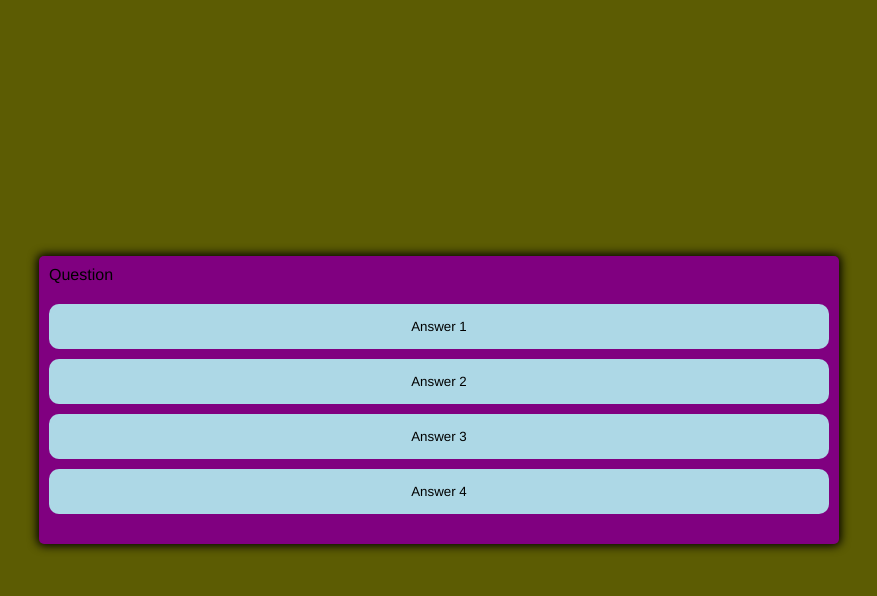
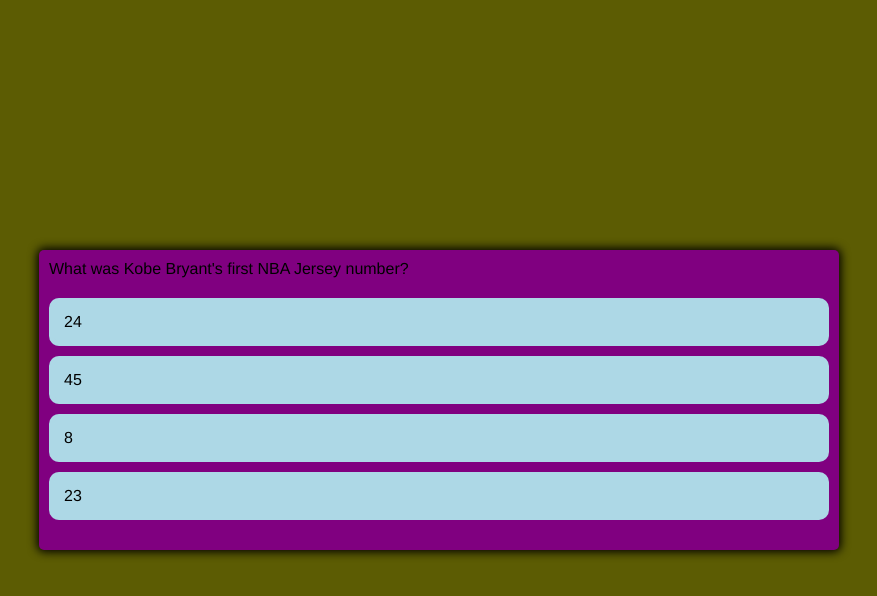
Before and after one commit to IanLi1023/Kobe-Bryant-Quiz-App, a plain HTML site: page index.html in a window 1280 px wide. Both pictures are taken after a click on the button "Start". Shown: the whole page, without its empty margins (201-1078 px from the left). Drawn offline with Linux system fonts and the light colour scheme.

Commit message:
added next and restart button, added questions, made buttons carousel

```diff
--- a/assets/script.js
+++ b/assets/script.js
@@ -1,40 +1,129 @@
 const startButton = document.getElementById('start-btn')
-const questionContainerElement = document.getElementById('question-box')
+const nextButton = document.getElementById('next-btn')
+const questionBoxElement = document.getElementById('question-box')
+const questionElement = document.getElementById('question')
+const answerButtonsElement = document.getElementById('answer-buttons')
 
+let shuffledQuestions, currentQuestionIndex
 
 startButton.addEventListener('click', startGame)
+nextButton.addEventListener('click', () => {
+    currentQuestionIndex++
+    setNextQuestion()
+})
 
 function startGame() {
     console.log('started')
     startButton.classList.add('hide');
-    questionContainerElement.classList.remove('hide');
+    shuffledQuestions = questions.sort(() => Math.random() - 0.5)
+    currentQuestionIndex = 0
+    questionBoxElement.classList.remove('hide');
+    setNextQuestion()
 }
 
 function setNextQuestion() {
+    resetState()
+    showQuestion(shuffledQuestions[currentQuestionIndex])
 
 }
 
-function selectAnswer() {
+function showQuestion(question) {
+    questionElement.innerText = question.question
+    question.answers.forEach(answer => {
+        const button = document.createElement('answer-buttons')
+        button.innerText = answer.text
+        button.classList.add('btn')
+        if (answer.correct) {
+            button.dataset.correct = answer.correct
+        }
+        button.addEventListener('click', selectAnswer)
+        answerButtonsElement.appendChild(button)
+    })
 
 }
+function resetState() {
+    clearStatusClass(document.body)
+    nextButton.classList.add('hide')
+    while (answerButtonsElement.firstChild) {
+        answerButtonsElement.removeChild
+        (answerButtonsElement.firstChild)
+    }
+}
+function selectAnswer(e) {
+    const selectedButton = e.target
+    const correct = selectedButton.dataset.correct
+    setStatusClass(document.body, correct)
+    Array.from(answerButtonsElement.children).forEach(button => {
+        setStatusClass(button, button.dataset.correct)
+    })
+    nextButton.classList.remove('hide')
+    if (shuffledQuestions.length > currentQuestionIndex + 1) {
+    nextButton.classList.remove('hide')
+    } else {
+      startButton.innerText = 'Restart'
+      startButton.classList.remove('hide')
+    }
+}
 
-// Kobe was drafted right out of high school in 1996 by what NBA team?
-// Answer: Charlotte Hornets
+function setStatusClass(element, correct) {
+    clearStatusClass(element)
+    if (correct) {
+        element.classList.add ('correct')
+    } else {
+      element.classList.add ('wrong')
+    }
+}
 
-// How many times was he an All-Star?
-// A: 18 times.
+function clearStatusClass(element) {
+    element.classList.remove('correct')
+    element.classList.remove ('wrong')
+}
 
-// How many NBA championships did Bryant win?
-// A: Five.
+const questions = [
+    {
+        question: 'Kobe was drafted right out of high school in 1996 by what NBA team?',
+        answers: [
+            { text: 'Charlotte Hornets', correct: true },
+            { text: 'Denver Nuggets', correct: false },
+            { text: 'Los Angeles Lakers', correct: false },
+            { text: 'Chicago Bulls', correct: false },
+        ]
+    },
+    {
+        question: 'How many NBA championships did Bryant win?',
+        answers: [
+            { text: 'Two', correct: false },
+            { text: 'Five', correct: true },
+            { text: 'Ten', correct: false },
+            { text: 'Six', correct: false },
+        ]
+    },
+    {
+        question: 'He played his entire 20-season professional career in the league with what team?',
+        answers: [
+            { text: 'Charlotte Hornets', correct: false },
+            { text: 'Los Angeles Lakers', correct: true },
+            { text: 'Houston Rockets', correct: false },
+            { text: 'Clevland Cavaliers', correct: false },
+        ]
+    },
+    {
+        question: 'Kobe became accustomed to his new lifestyle and learned to do what?',
+        answers: [
+            { text: 'Work to become a pro body builder.', correct: false },
+            { text: 'Become a dog trainer.', correct: false },
+            { text: 'Cook.', correct: false },
+            { text: 'Speak fluent Italian.', correct: true },
+        ]
+    },
+    {
+        question: 'What was Kobe Bryant\'s first NBA Jersey number?',
+        answers: [
+            { text: '24', correct: false },
+            { text: '45', correct: false },
+            { text: '8', correct: true },
+            { text: '23', correct: false },
+        ]
+    },
 
-// He played his entire 20-season professional career in the league with what team?
-// A: The Los Angeles Lakers.
-
-// Kobe became accustomed to his new lifestyle and learned to do what?
-// A: Speak fluent Italian.
-
-// What was Kobe Bryant's first NBA Jersey number?
-// A: 8
-
-// What was the most points Kobe ever scored in a game?
-// A: 81
+]
```
Also changed, not shown: index.html (line endings or trailing spaces).
